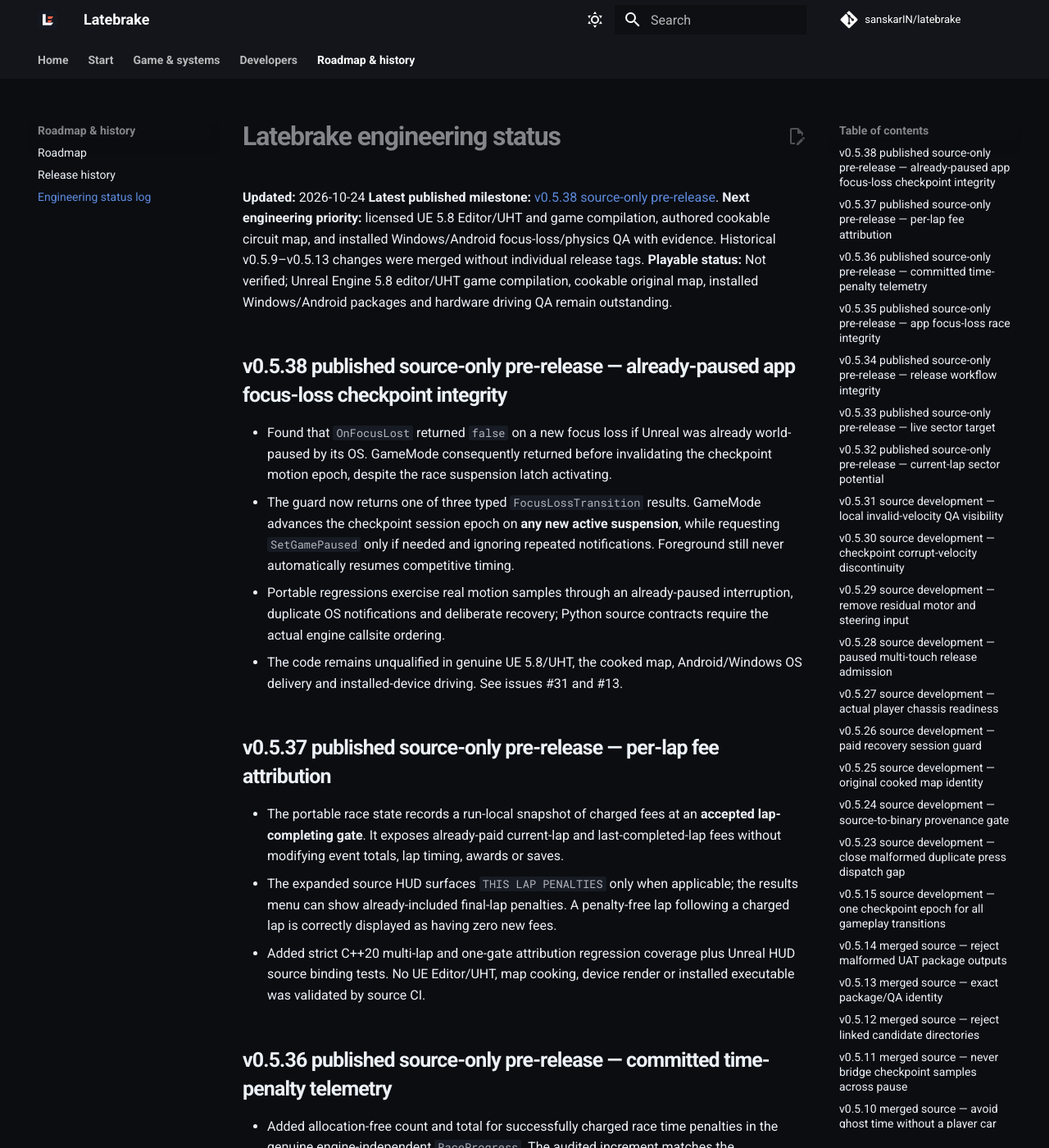
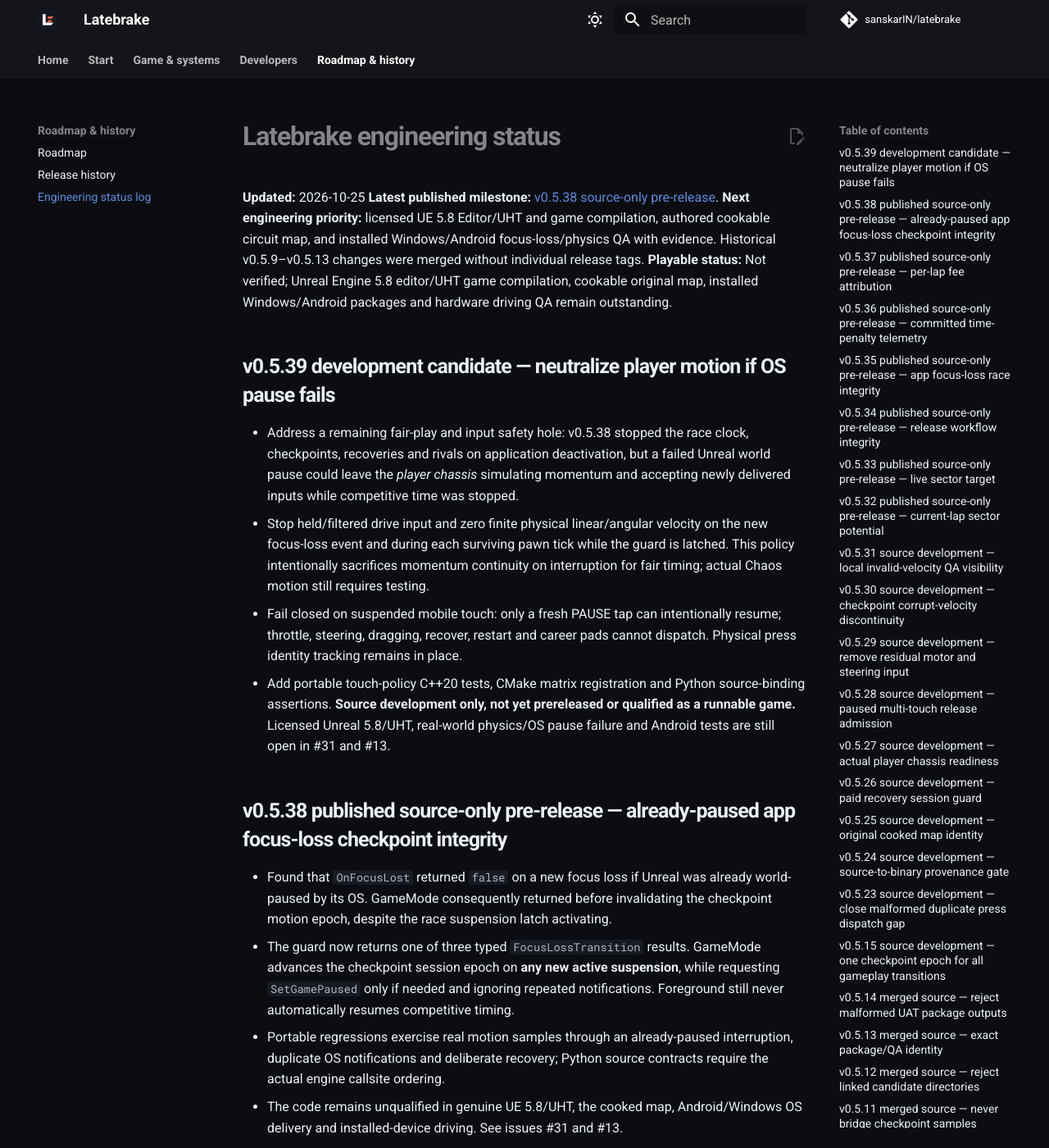
Before and after one commit to sanskarIN/latebrake, an MkDocs documentation site: the page built from docs/STATUS.md, in a window 1280 px wide and 1400 px high. Shown: the whole window at 82% size. Built offline with MkDocs 1.6.1 and Material for MkDocs 9.7.7, drawn with Linux system fonts in a browser that asks for light colours; comment, search, counter and statistics services are not loaded.

Commit message:
docs: track unreleased focus-suspended physics and touch changes

```diff
--- a/docs/STATUS.md
+++ b/docs/STATUS.md
@@ -1,9 +1,16 @@
 # Latebrake engineering status
 
-**Updated:** 2026-10-24
+**Updated:** 2026-10-25
 **Latest published milestone:** [v0.5.38 source-only pre-release](https://github.com/sanskarIN/latebrake/releases/tag/v0.5.38).
 **Next engineering priority:** licensed UE 5.8 Editor/UHT and game compilation, authored cookable circuit map, and installed Windows/Android focus-loss/physics QA with evidence. Historical v0.5.9–v0.5.13 changes were merged without individual release tags.
 **Playable status:** Not verified; Unreal Engine 5.8 editor/UHT game compilation, cookable original map, installed Windows/Android packages and hardware driving QA remain outstanding.
+
+## v0.5.39 development candidate — neutralize player motion if OS pause fails
+
+- Address a remaining fair-play and input safety hole: v0.5.38 stopped the race clock, checkpoints, recoveries and rivals on application deactivation, but a failed Unreal world pause could leave the *player chassis* simulating momentum and accepting newly delivered inputs while competitive time was stopped.
+- Stop held/filtered drive input and zero finite physical linear/angular velocity on the new focus-loss event and during each surviving pawn tick while the guard is latched. This policy intentionally sacrifices momentum continuity on interruption for fair timing; actual Chaos motion still requires testing.
+- Fail closed on suspended mobile touch: only a fresh PAUSE tap can intentionally resume; throttle, steering, dragging, recover, restart and career pads cannot dispatch. Physical press identity tracking remains in place.
+- Add portable touch-policy C++20 tests, CMake matrix registration and Python source-binding assertions. **Source development only, not yet prereleased or qualified as a runnable game.** Licensed Unreal 5.8/UHT, real-world physics/OS pause failure and Android tests are still open in #31 and #13.
 
 ## v0.5.38 published source-only pre-release — already-paused app focus-loss checkpoint integrity
 
```
